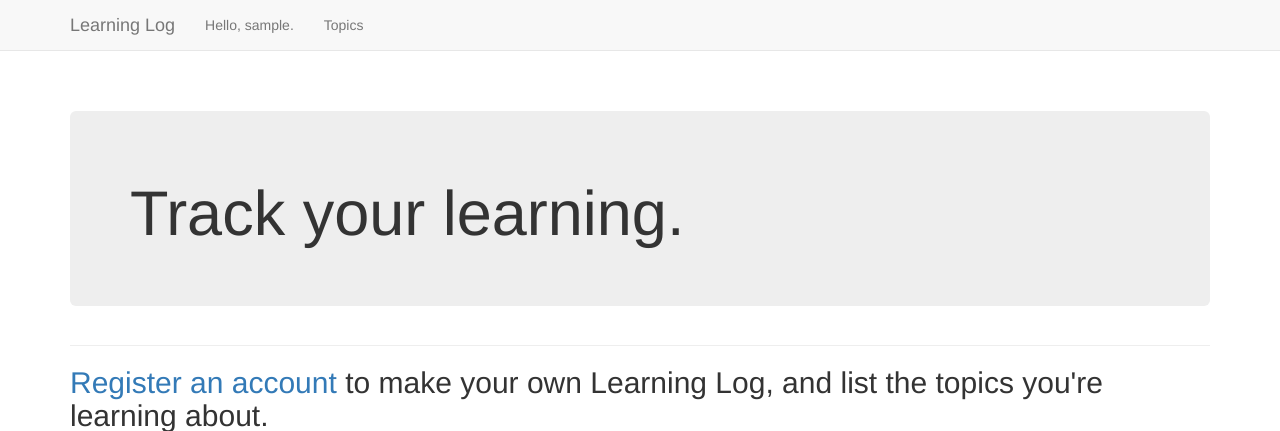
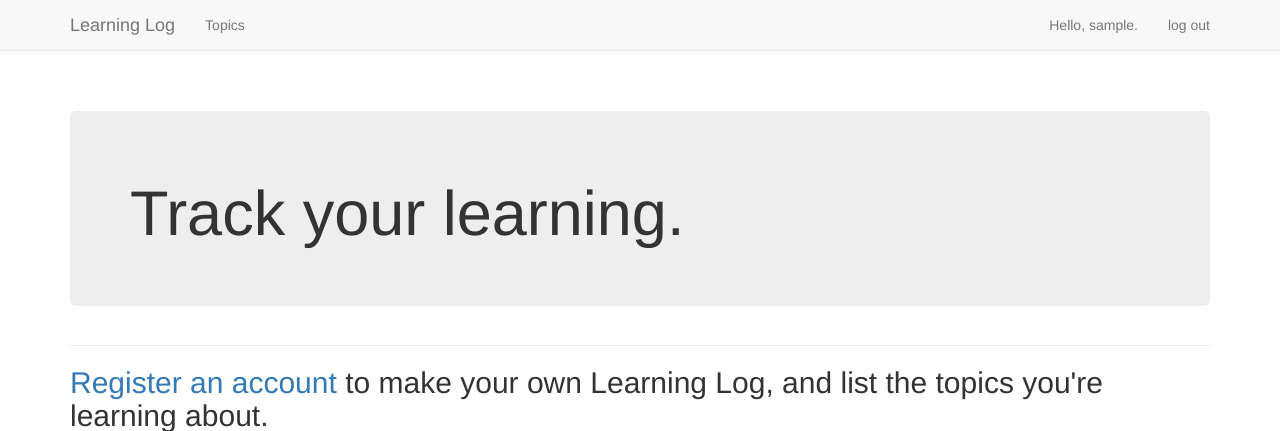
Before and after one commit to agarwal-akash/Learning-Log, a Django app: page / in a window 1280 px wide. Shown: the top 431 px of the page. Run offline with Django 3.2, Linux system fonts and the light colour scheme; the visitor is signed in with stand-in values (Sample User, id 1); some libraries are stand-ins or nearby versions.

Commit message:
First Commit.

```diff
--- a/learning_logs/templates/learning_logs/base.html
+++ b/learning_logs/templates/learning_logs/base.html
@@ -25,9 +25,12 @@
             </div>
             <div id="navbar" class="navbar-collapse collapse">
                 <ul class="nav navbar-nav">
+                    <li><a href="{% url 'learning_logs:topics' %}">Topics</a></li>
+                </ul>
+                <ul class="nav navbar-nav navbar-right">
                     {% if user.is_authenticated %}
                     <li><a>Hello, {{ user.username  }}.</a></li>
-                    <li><a href="{% url 'learning_logs:topics' %}">Topics</a></li>
+                    <li><a href="{% url 'users:logout' %}">log out</a> </li>
                     {% else %}
                     <li><a href="{% url 'users:register' %}">register</a></li>
                     <li><a href="{% url 'users:login' %}">login</a></li>
--- a/learning_logs/templates/learning_logs/new_topic.html
+++ b/learning_logs/templates/learning_logs/new_topic.html
@@ -1,5 +1,5 @@
 {% extends "learning_logs/base.html" %}
-{% load bootstrap %}
+{% load bootstrap3 %}
 {% block header %}
     <h2>Add a new topic</h2>
 {% endblock header %}
```
Also changed, not shown: README.md (added), 2 other files.
